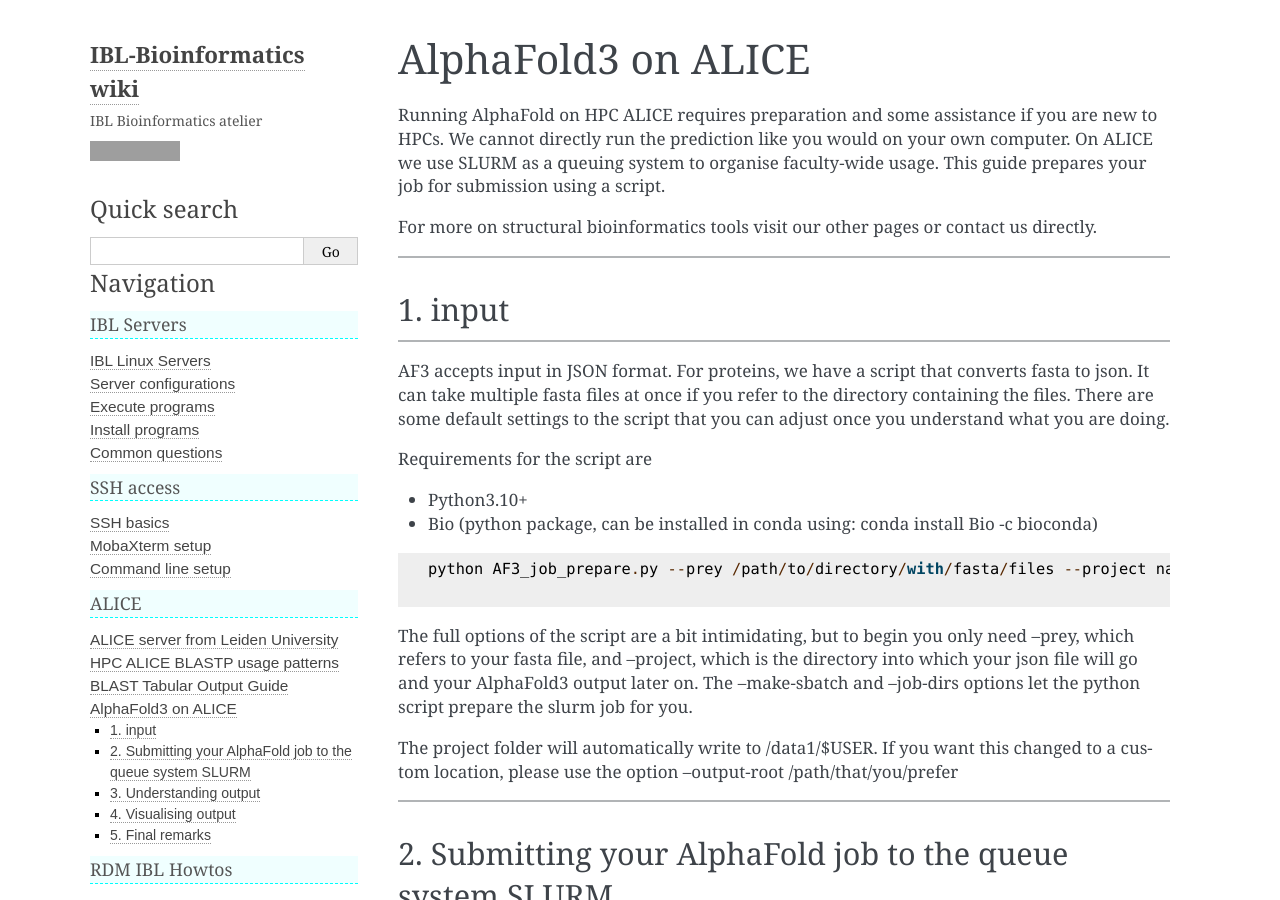
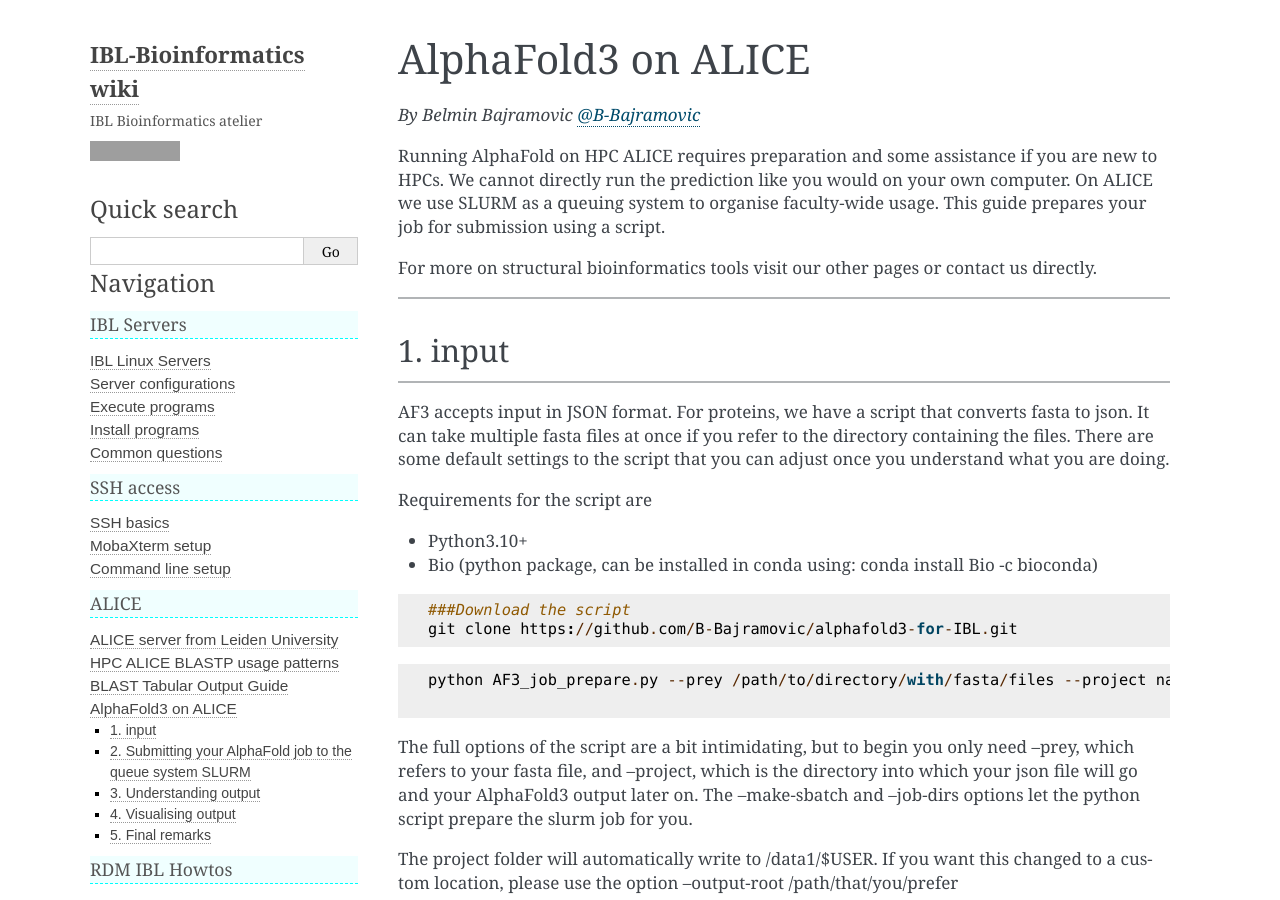
Before and after one commit to IBL-bioinfo/IBL-bioinformatics-wiki, a Sphinx documentation site: the page built from docs/source/alice/AlphaFold3.md, in a window 1280 px wide and 900 px high. Built offline with Sphinx 7.4.7, drawn with Linux system fonts in a browser that asks for light colours; grey boxes are pictures that could not be loaded.

Commit message:
added author and link to alphafold repo

````diff
--- a/docs/source/alice/AlphaFold3.md
+++ b/docs/source/alice/AlphaFold3.md
@@ -1,4 +1,5 @@
 # AlphaFold3 on ALICE
+*By Belmin Bajramovic [@B-Bajramovic](https://github.com/B-Bajramovic)*
 
 Running AlphaFold on HPC ALICE requires preparation and some assistance if you are new to HPCs. We cannot directly run the prediction like you would on your own computer. On ALICE we use SLURM as a queuing system to organise faculty-wide usage. This guide prepares your job for submission using a script.
 
@@ -13,6 +14,11 @@
 Requirements for the script are
 - Python3.10+
 - Bio (python package, can be installed in conda using: conda install Bio -c bioconda)
+
+```
+###Download the script
+git clone https://github.com/B-Bajramovic/alphafold3-for-IBL.git
+```
 
 ```
 python AF3_job_prepare.py --prey /path/to/directory/with/fasta/files --project name_of_project --make-sbatch --job-dirs
````
